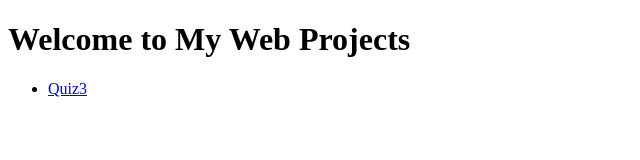
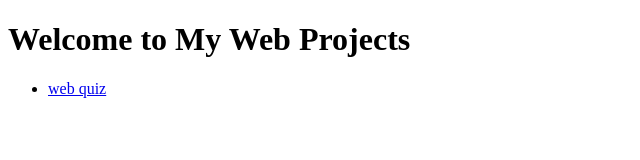
Before and after one commit to aliabbas1501/web-design, a plain HTML site: page index.html in a window 1280 px wide. Shown: the full height of the page, 0-640 px from the left. Drawn offline with Linux system fonts and the light colour scheme.

Commit message:
index.html

```diff
--- a/index.html
+++ b/index.html
@@ -8,7 +8,7 @@
   <ul>
 
 
-    <li><a href="web-quiz/">Quiz3</a></li>
+    <li><a href="web-quiz/">web quiz</a></li>
   </ul>
 </body>
 </html>
```
